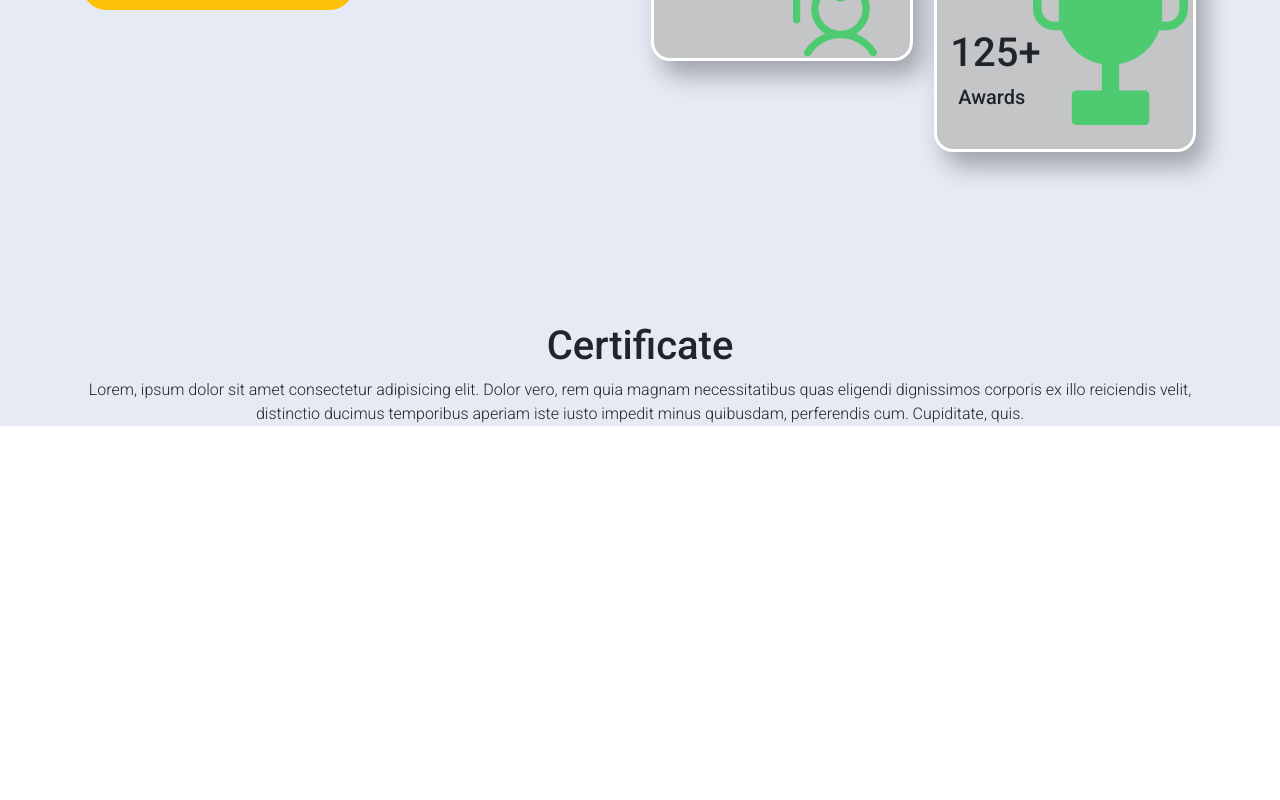
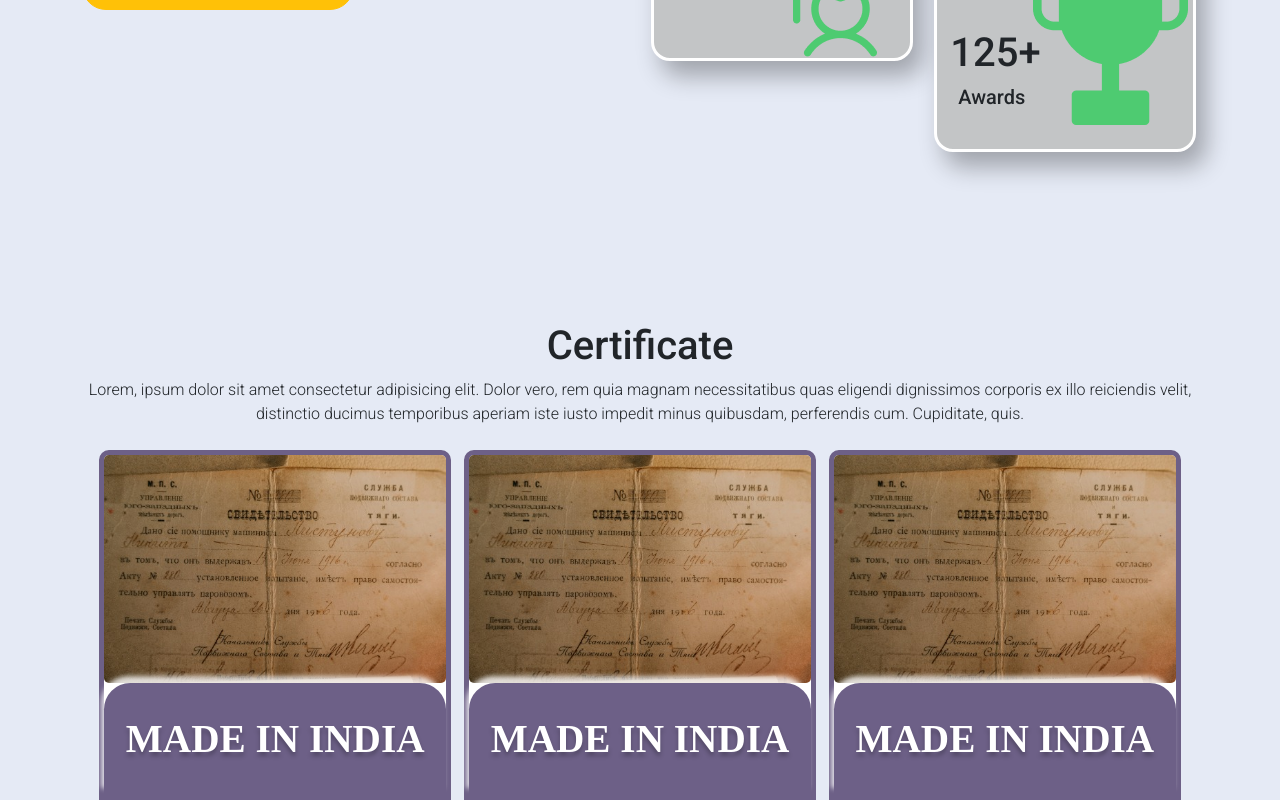
Before and after one commit to voidsoul-host/aasthacomputer, a React (Create React App) app: page / in a window 1280 px wide. Shown: the part 445-1245 px from the top of the page. Before the commit the page ends 871 px from the top, so only its background shows below. Built offline with nearby package versions, Linux system fonts and the light colour scheme.

Commit message:
not complete but certificate cards done

```diff
--- a/src/Components/Certificate.js
+++ b/src/Components/Certificate.js
@@ -1,11 +1,38 @@
 import React from 'react'
+import './certificate.css'
+import rkclCertificate from '../assets/1Certificate.jpeg'
 
 function Certificate() {
   return (
     <div className='certificate-container'>
         <h1>Certificate</h1>
         <p className='mb-0'>Lorem, ipsum dolor sit amet consectetur adipisicing elit. Dolor vero, rem quia magnam necessitatibus quas eligendi dignissimos corporis ex illo reiciendis velit, distinctio ducimus temporibus aperiam iste iusto impedit minus quibusdam, perferendis cum. Cupiditate, quis.</p>
-
+        <div className="cards mt-4">
+          <div className="card">
+            <div className="card-img">
+              <img className='certificate-img' src={rkclCertificate} alt="" />
+            </div>
+            <div className="card-text">
+              <span className='text'>MADE IN INDIA</span>
+            </div>
+          </div>
+          <div className="card">
+            <div className="card-img">
+              <img className='certificate-img' src={rkclCertificate} alt="" />
+            </div>
+            <div className="card-text">
+              <span className='text'>MADE IN INDIA</span>
+            </div>
+          </div>
+          <div className="card">
+            <div className="card-img">
+              <img className='certificate-img' src={rkclCertificate} alt="" />
+            </div>
+            <div className="card-text">
+              <span className='text'>MADE IN INDIA</span>
+            </div>
+          </div>
+        </div>
     </div>
   )
 }
--- /dev/null
+++ b/src/Components/certificate.css
@@ -0,0 +1,38 @@
+.cards{
+    display: flex;
+    justify-content: center;
+    /* align-items: center; */
+    gap: 0.8rem;
+}
+.card{
+    border-radius: 9.924px 9.924px 0px 0px;
+    border: 5.954px solid #6D6087;
+    /* background: #FFF; */
+    width: 22rem;
+}
+.card-img, .certificate-img{
+    width: 100%;
+    overflow: hidden;
+}
+.card-text{
+    height: 7rem;
+    border-radius: 26.186px 26.186px 0px 0px;
+    background: #6D6087;
+    box-shadow: -2.68px -6.701px 5.361px 0px rgba(255, 255, 255, 0.82);
+    display: flex;
+    justify-content: center;
+    text-align: center;
+    align-items: center;
+    color: white;
+}
+.text{
+    color: #FFF;
+    text-align: center;
+    text-shadow: 0px 4px 4px rgba(0, 0, 0, 0.25);
+    font-family: Play;
+    font-size: 39.26px;
+    font-style: normal;
+    font-weight: 700;
+    line-height: 30px; /* 76.414% */
+    text-transform: uppercase;
+}
```
Also changed, not shown: src/assets/1Certificate.jpeg (added).
